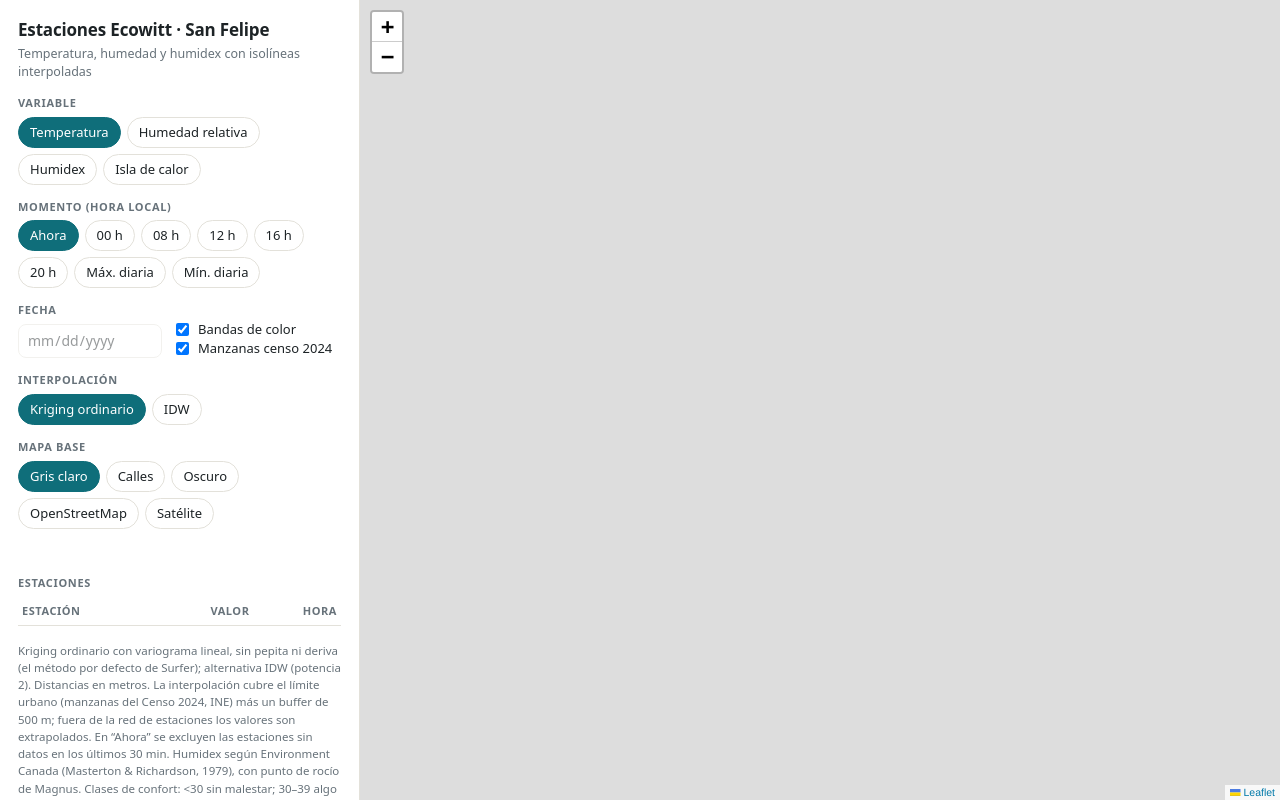
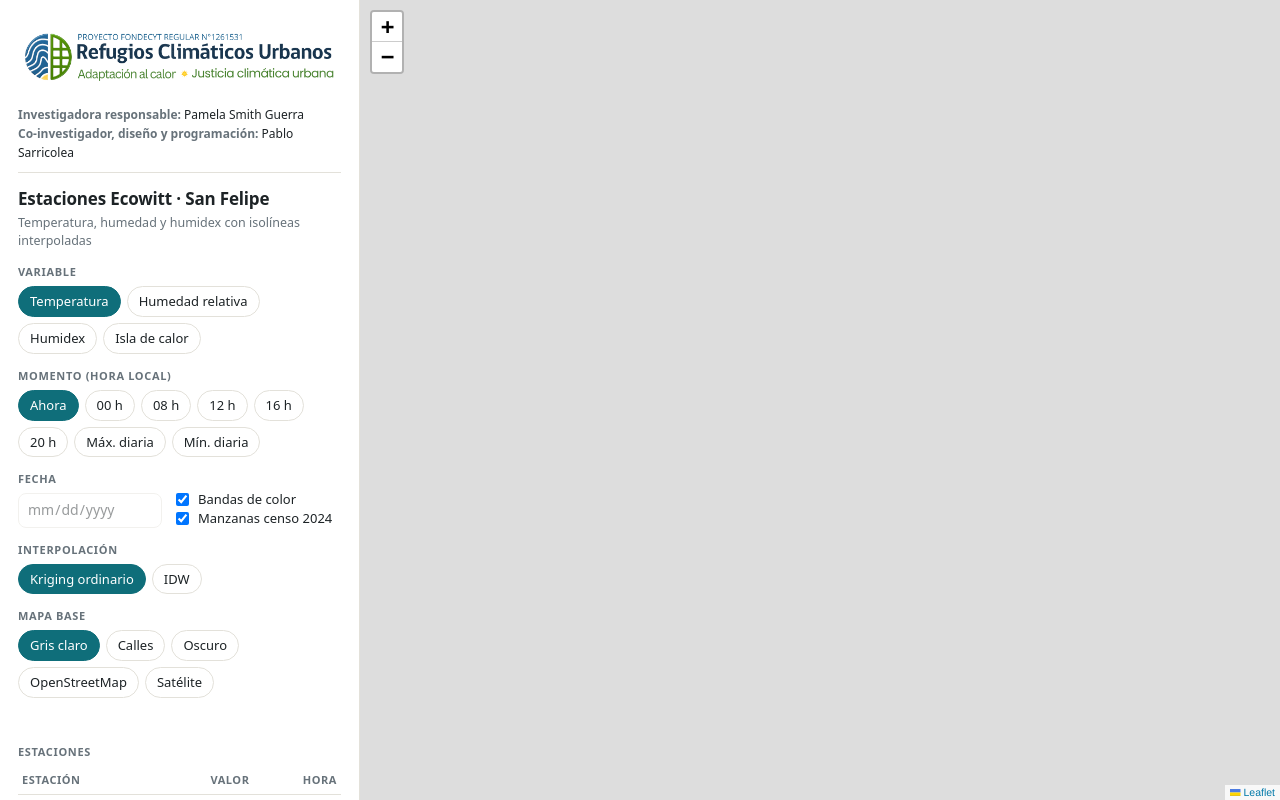
Before and after one commit to psarricolea/ecowitt-sanfelipe, a plain HTML site: page index.html in a window 1280 px wide. Drawn offline with nearby package versions, Linux system fonts and the light colour scheme; a script that the page names is missing.

Commit message:
Logo y créditos en el encabezado

```diff
--- a/index.html
+++ b/index.html
@@ -64,7 +64,8 @@
   .ex-r .n{text-align:right;font-variant-numeric:tabular-nums;white-space:nowrap}
   .ex-note{color:var(--muted);font-size:11.5px;margin-top:6px;line-height:1.4}
   .foot{color:var(--muted);font-size:11.5px;margin-top:16px;line-height:1.5}
-  .credits{border-top:1px solid var(--line);margin-top:14px;padding-top:10px;font-size:12px;color:var(--ink);line-height:1.6}
+  .logo{display:block;width:100%;height:auto;margin:0 0 6px}
+  .credits{border-bottom:1px solid var(--line);margin-bottom:14px;padding-bottom:10px;font-size:12px;color:var(--ink);line-height:1.6}
   .credits b{font-weight:600;color:var(--muted)}
   select{font:inherit;font-size:13px;border:1px solid var(--line);border-radius:8px;padding:3px 6px;background:#fff;color:var(--ink)}
   @media (max-width:820px){
@@ -77,6 +78,11 @@
 <body>
 <div class="app">
   <aside>
+    <img class="logo" src="1.png" alt="Proyecto FONDECYT Regular N°1261531 · Refugios Climáticos Urbanos · Adaptación al calor · Justicia climática urbana">
+    <div class="credits">
+      <div><b>Investigadora responsable:</b> Pamela Smith Guerra</div>
+      <div><b>Co-investigador, diseño y programación:</b> Pablo Sarricolea</div>
+    </div>
     <h1>Estaciones Ecowitt · San Felipe</h1>
     <div class="sub">Temperatura, humedad y humidex con isolíneas interpoladas</div>
     <div id="demoBanner" class="demo" hidden>Modo demo: datos simulados. Configure <code>WORKER_URL</code> para ver datos reales.</div>
@@ -173,11 +179,6 @@
       Humidex según Environment Canada (Masterton &amp; Richardson, 1979), con punto de rocío de Magnus. Clases de confort: &lt;30 sin malestar; 30–39 algo de malestar; 40–45 gran malestar, evitar esfuerzo; 46–53 peligroso; ≥54 golpe de calor inminente. Con T &lt; 20 °C el humidex no se interpreta como malestar por calor.
       Categorías de humidex ajustado según el plan de respuesta al calor de OHCOW (Occupational Health Clinics for Ontario Workers), recogido por <a href="https://www.ccohs.ca/oshanswers/phys_agents/humidex.html" target="_blank" rel="noopener">CCOHS</a>: 25–29 agua según necesidad; 30–33 aviso de estrés térmico; 34–37 aviso, agua extra y reconocer síntomas; 38–39 15 min de descanso por hora; 40–41 30 min; 42–44 45 min; ≥45 solo trabajo con supervisión médica. “Ajustado” significa corregido por vestimenta adicional y calor radiante; el plan supone trabajo moderado sin aclimatación y debe usarse con mediciones en el lugar de trabajo.
       Isla de calor: ΔT respecto de la estación Almendral UCH, interpolado con el mismo método.
-      <div class="credits">
-        <div><b>Proyecto:</b> Refugios Climáticos Urbanos</div>
-        <div><b>Investigadora responsable:</b> Pamela Smith Guerra</div>
-        <div><b>Diseño y programación:</b> Pablo Sarricolea</div>
-      </div>
     </div>
   </aside>
   <div id="map"></div>
```
